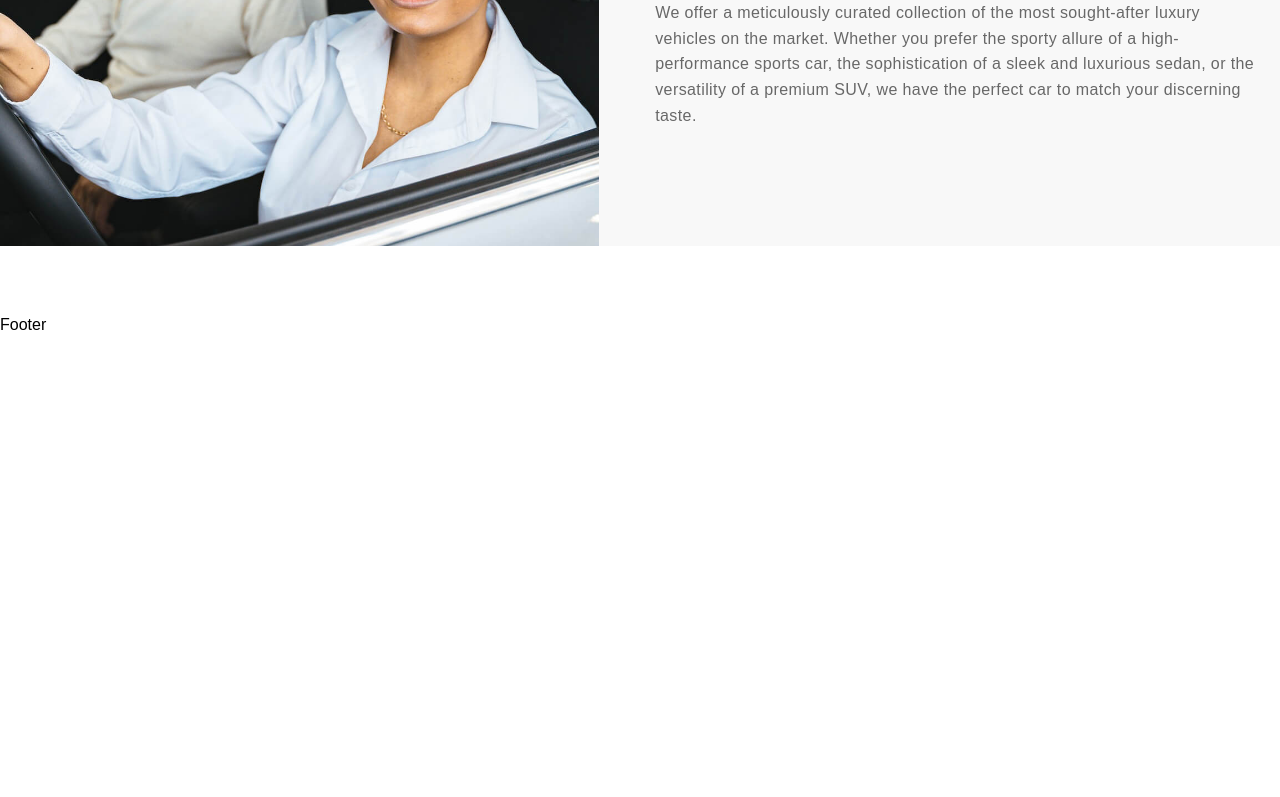
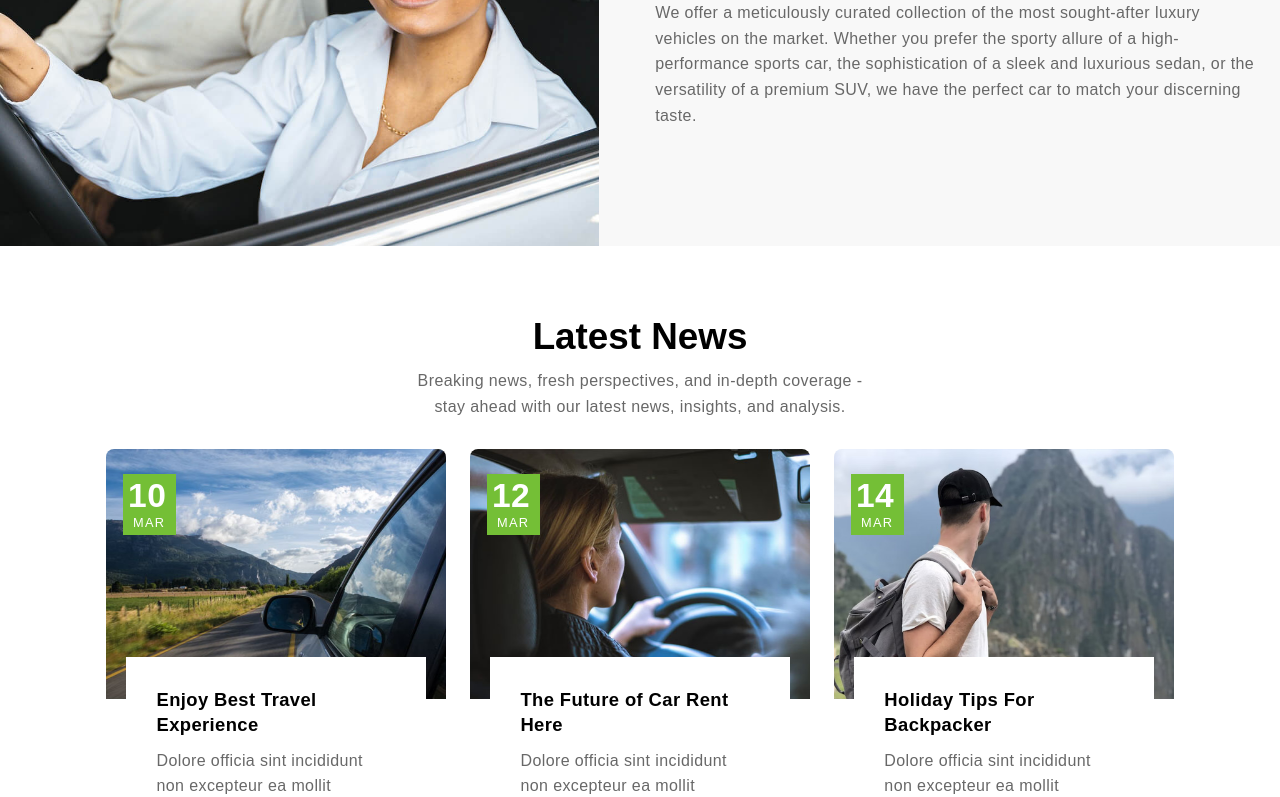
Before and after one commit to Ubongg/car-rental, a Next.js app: page / in a window 1280 px wide. Shown: the part 2000-2797 px from the top of the page. Before the commit the page ends 2334 px from the top, so only its background shows below. Built offline with nearby package versions, Linux system fonts and the light colour scheme.

Commit message:
done with news section in home page

```diff
--- a/src/app/page.js
+++ b/src/app/page.js
@@ -204,6 +204,103 @@ export default function Home() {
             </div>
           </div>
         </div>
+        <div className={styles.latest}>
+          <div className={styles.latestWrap}>
+            <div className={styles.newsHeader}>
+              <h2>Latest News</h2>
+              <p>
+                Breaking news, fresh perspectives, and in-depth coverage - stay
+                ahead with our latest news, insights, and analysis.
+              </p>
+            </div>
+            <div className={styles.newsList}>
+              <div className={styles.news}>
+                <div
+                  className={styles.newsImg}
+                  style={{
+                    background: 'url("/assets/news1.jpeg")',
+                    backgroundPosition: "center",
+                    backgroundRepeat: "no-repeat",
+                    backgroundSize: "cover",
+                  }}
+                >
+                  <p>
+                    <span>10</span>
+                    <br />
+                    MAR
+                  </p>
+                </div>
+                <div className={styles.newsText}>
+                  <h5>Enjoy Best Travel Experience</h5>
+                  <p>
+                    Dolore officia sint incididunt non excepteur ea mollit
+                    commodo ut enim reprehenderit cupidatat labore ad laborum
+                    consectetur.
+                  </p>
+                  <button>
+                    <Link href="/news/1">Read More</Link>
+                  </button>
+                </div>
+              </div>
+              <div className={styles.news}>
+                <div
+                  className={styles.newsImg}
+                  style={{
+                    background: 'url("/assets/news2.jpeg")',
+                    backgroundPosition: "center",
+                    backgroundRepeat: "no-repeat",
+                    backgroundSize: "cover",
+                  }}
+                >
+                  <p>
+                    <span>12</span>
+                    <br />
+                    MAR
+                  </p>
+                </div>
+                <div className={styles.newsText}>
+                  <h5>The Future of Car Rent Here</h5>
+                  <p>
+                    Dolore officia sint incididunt non excepteur ea mollit
+                    commodo ut enim reprehenderit cupidatat labore ad laborum
+                    consectetur.
+                  </p>
+                  <button>
+                    <Link href="/news/1">Read More</Link>
+                  </button>
+                </div>
+              </div>
+              <div className={styles.news}>
+                <div
+                  className={styles.newsImg}
+                  style={{
+                    background: 'url("/assets/news3.jpeg")',
+                    backgroundPosition: "center",
+                    backgroundRepeat: "no-repeat",
+                    backgroundSize: "cover",
+                  }}
+                >
+                  <p>
+                    <span>14</span>
+                    <br />
+                    MAR
+                  </p>
+                </div>
+                <div className={styles.newsText}>
+                  <h5>Holiday Tips For Backpacker</h5>
+                  <p>
+                    Dolore officia sint incididunt non excepteur ea mollit
+                    commodo ut enim reprehenderit cupidatat labore ad laborum
+                    consectetur.
+                  </p>
+                  <button>
+                    <Link href="/news/1">Read More</Link>
+                  </button>
+                </div>
+              </div>
+            </div>
+          </div>
+        </div>
       </div>
     </div>
   );
--- a/src/app/page.module.css
+++ b/src/app/page.module.css
@@ -210,12 +210,112 @@
 .qualityImg {
   display: none;
 }
+.latest {
+  color: black;
+  display: flex;
+  align-items: center;
+  justify-content: center;
+  padding: 0 var(--smallPadding) 400px;
+}
+.latestWrap {
+  max-width: 480px;
+  width: 100%;
+}
+.newsHeader {
+  text-align: center;
+  margin-bottom: 30px;
+}
+.newsHeader h2 {
+  font-size: 2.3rem;
+  margin-bottom: 10px;
+}
+.newsHeader p {
+  color: var(--mainGrey);
+  line-height: var(--line-height);
+  letter-spacing: var(--small-spacing);
+}
+.newsList {
+  display: flex;
+  flex-direction: column;
+  gap: 13rem;
+}
+.news {
+  position: relative;
+}
+.newsImg {
+  position: relative;
+  width: 100%;
+  height: 250px;
+  border-top-left-radius: var(--radius);
+  border-top-right-radius: var(--radius);
+}
+.newsImg p {
+  position: absolute;
+  top: 10%;
+  left: 5%;
+  background: var(--primaryColor);
+  padding: 3px 10px 5px;
+  color: var(--mainWhite);
+  font-size: 0.8rem;
+  letter-spacing: var(--spacing);
+  font-weight: 200;
+}
+.newsImg p span {
+  font-size: 2.1rem;
+  font-weight: 600;
+  margin-left: -5px;
+  letter-spacing: var(--small-spacing);
+}
+.newsText {
+  margin-top: -20px;
+  background: var(--mainWhite);
+  padding: 30px;
+  position: absolute;
+  bottom: -80%;
+  left: 5%;
+  right: 5%;
+}
+.newsText h5 {
+  font-size: 1.03rem;
+  margin-bottom: 10px;
+}
+.newsText p {
+  letter-spacing: var(--small-spacing);
+  line-height: var(--line-height);
+  color: var(--mainGrey);
+  margin-bottom: 20px;
+}
+.newsText button {
+  border: none;
+  border-radius: var(--radius);
+}
+.newsText button a {
+  display: flex;
+  background: var(--primaryColor);
+  padding: 10px 30px;
+  color: var(--mainWhite);
+  font-size: 0.9rem;
+  font-weight: 600;
+  border-radius: var(--small-radius);
+}
 
+@media screen and (min-width: 471px) {
+  .newsList {
+    gap: 12rem;
+  }
+  .newsImg {
+    height: 300px;
+  }
+  .newsText {
+    bottom: -60%;
+  }
+}
 @media screen and (min-width: 768px) {
   .heroWrap,
   .fleetsWrap,
   .exploreWrap,
-  .qualityWrap {
+  .qualityWrap,
+  .latestWrap {
     max-width: 650px;
   }
   .imgBx {
@@ -223,6 +323,23 @@
   }
   .exploreWrap .offers {
     flex-direction: row;
+  }
+  .newsList {
+    gap: 10rem;
+  }
+  .newsImg {
+    height: 500px;
+  }
+  .newsImg p {
+    left: 3%;
+  }
+  .newsText {
+    bottom: -30%;
+    left: 3%;
+    right: 3%;
+  }
+  .newsText h5 {
+    font-size: 1.15rem;
   }
 }
 
@@ -294,4 +411,46 @@
     flex-direction: column;
     max-width: 100%;
   }
+  .latestWrap {
+    width: var(--width);
+    margin-inline: var(--margin-inline);
+    max-width: 100%;
+    display: flex;
+    flex-direction: column;
+    justify-content: center;
+  }
+  .newsHeader {
+    max-width: 480px;
+    display: flex;
+    flex-direction: column;
+    justify-self: center;
+    align-self: center;
+  }
+  .newsList {
+    flex-direction: row;
+    gap: 1.5rem;
+  }
+  .news {
+    width: 100%;
+  }
+  .newsImg {
+    height: 250px;
+  }
+  .newsImg p {
+    left: 5%;
+  }
+  .newsText {
+    bottom: -115%;
+    left: 6%;
+    right: 6%;
+  }
+  .newsText h5 {
+    line-height: var(--line-height);
+    letter-spacing: var(--small-spacing);
+  }
 }
+@media screen and (min-width: 1200px) {
+  .newsText {
+    bottom: -105%;
+  }
+}
```
